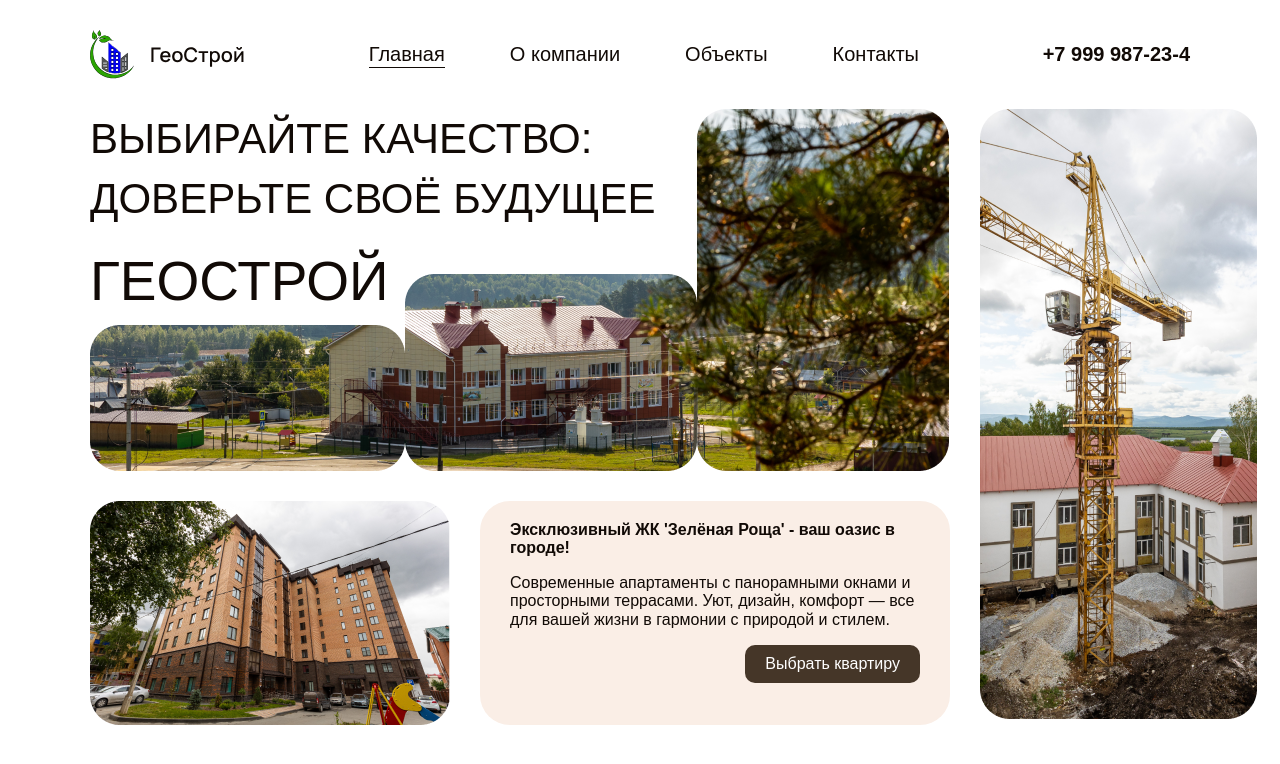
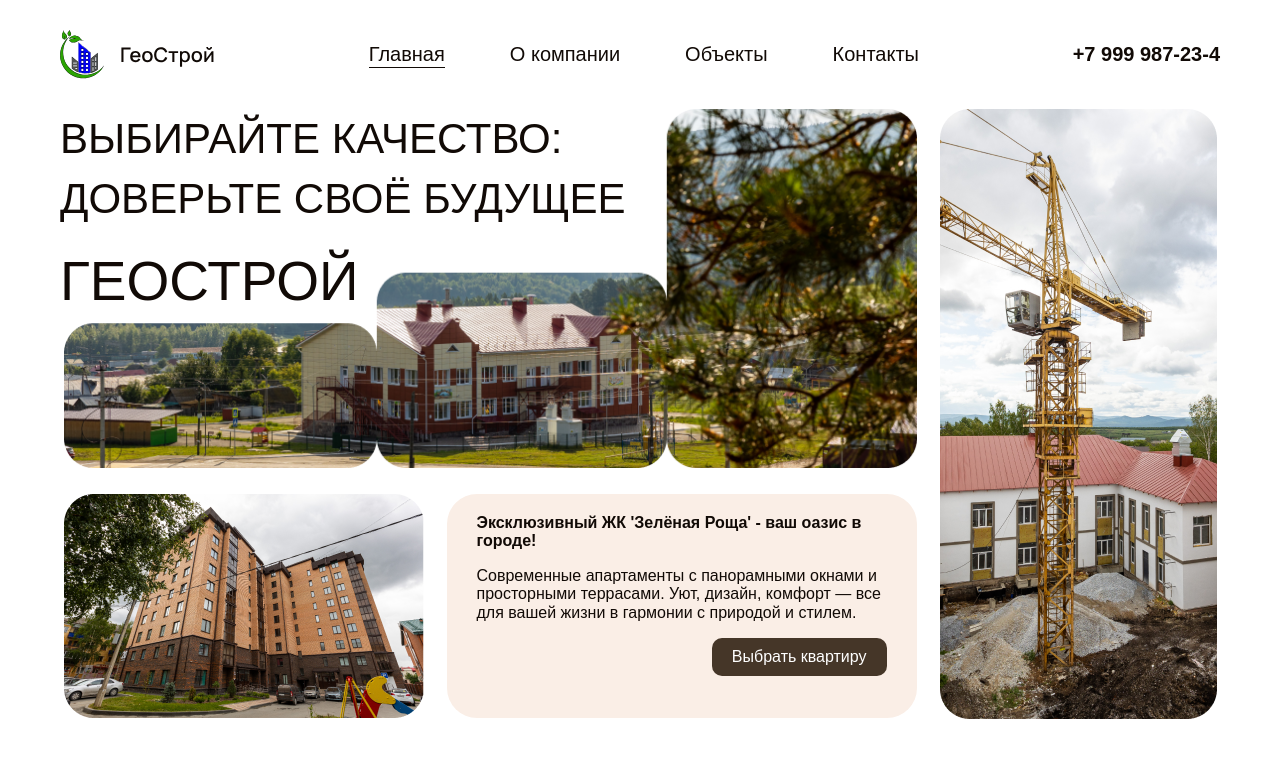
Before and after one commit to Endy-Guff/geo-stroy, a Next.js app: page /home in a window 1280 px wide. Shown: the top 764 px of the page. Built offline with nearby package versions, Linux system fonts and the light colour scheme.

Commit message:
add header

```diff
--- a/components/containerLayout/containerLayout.module.scss
+++ b/components/containerLayout/containerLayout.module.scss
@@ -1,5 +1,5 @@
 .wrapper{
-  max-width: 1130px;
+  max-width: 1190px;
   width: 100%;
   margin: 0 auto;
   padding: 0 15px;
--- a/components/home/header/header.module.scss
+++ b/components/home/header/header.module.scss
@@ -2,8 +2,9 @@
   display: grid;
   grid-template-rows: 362px 224px;
   grid-template-columns: 360px 470px 277px;
-  gap: 30px;
+  gap: 23px;
   position: relative;
+  justify-content: center;
 }
 
 .img1{
```
